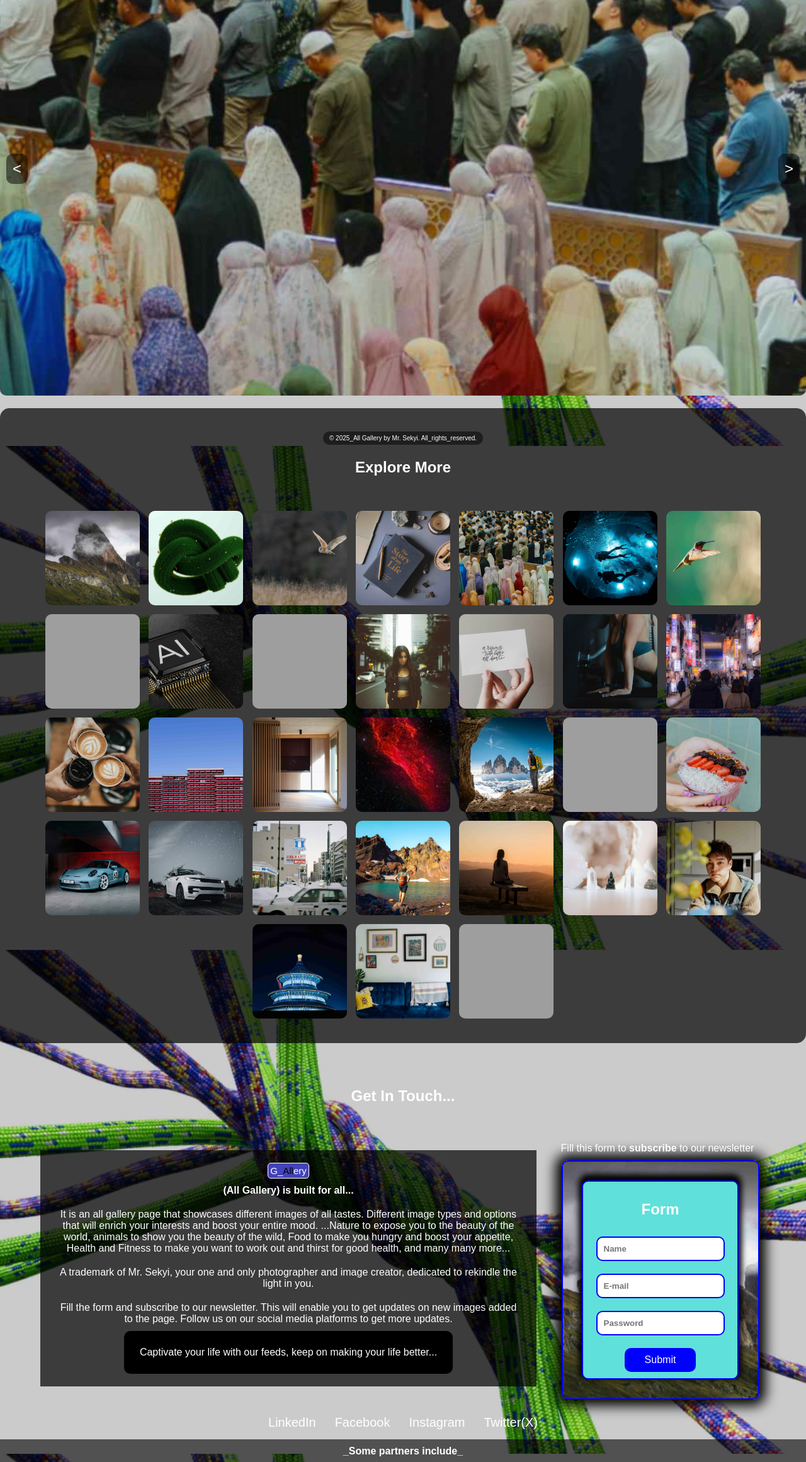
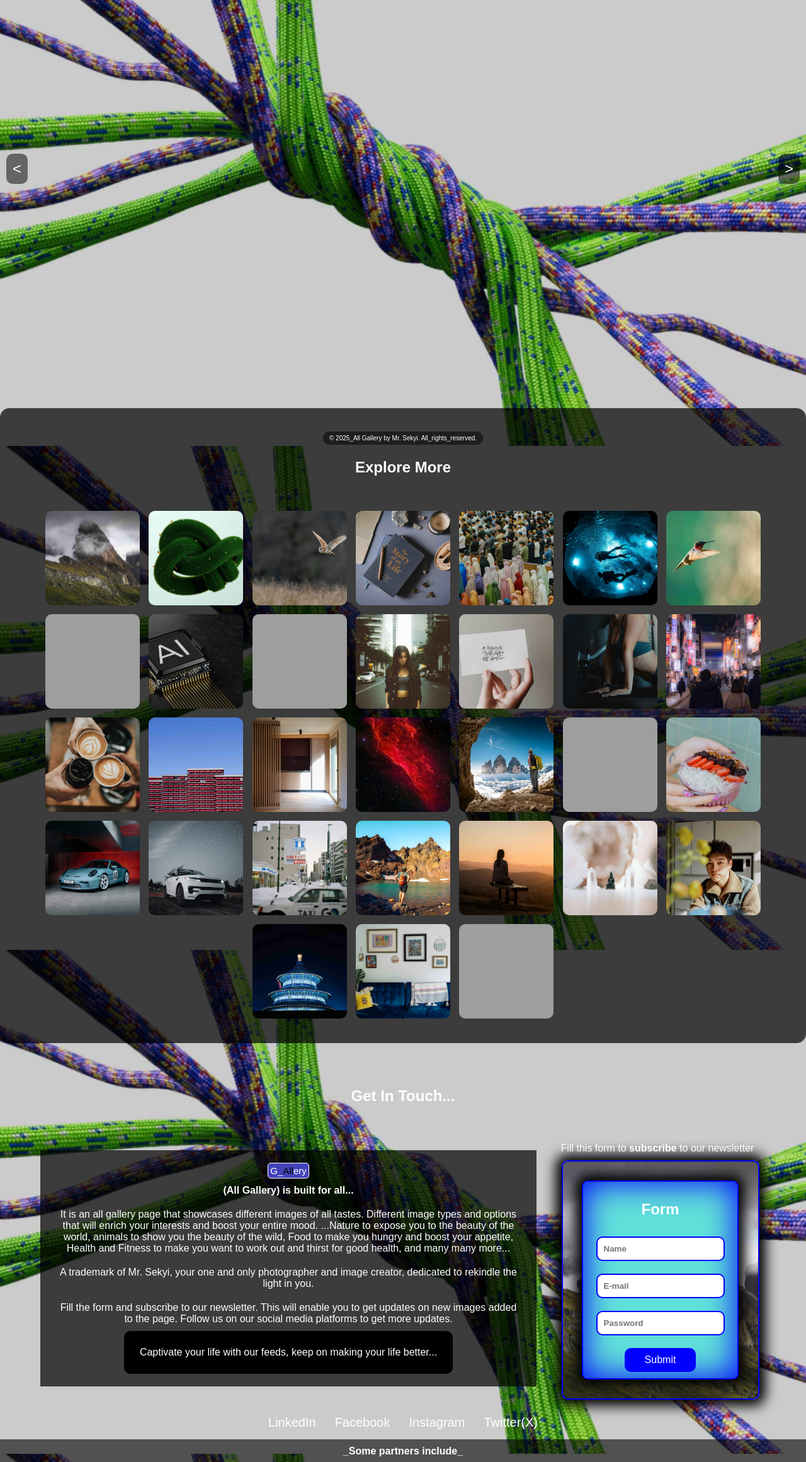
Before and after one commit to sekyikins/codealpha_task1, a plain HTML site: page index.html in a window 1280 px wide. Shown: the part 92-2413 px from the top of the page at 63% size. Drawn offline with Linux system fonts and the light colour scheme; grey boxes are pictures that could not be loaded.

Commit message:
initial random image

```diff
--- a/script.js
+++ b/script.js
@@ -3,7 +3,7 @@ const discoverText = document.querySelector('.gallery-container h2');
 const leftButton = document.querySelector('.left-button');
 const rightButton = document.querySelector('.right-button');
 let mouseMoveTimeout;
-let currentIndex = 0;
+let currentIndex = Math.floor(Math.random() * songs.length);
 
 images.forEach(img => {
     img.setAttribute('draggable', 'false');
--- a/styles.css
+++ b/styles.css
@@ -303,7 +303,7 @@ form {
     align-items: center;
     width: 90%;
     border: 2px solid blue;
-    box-shadow: 0 -5px 10px 5px #000;
+    box-shadow: 0 0 20px 10px #000, 0 0 50px 2px blue inset;
 }
 
 input {
```
